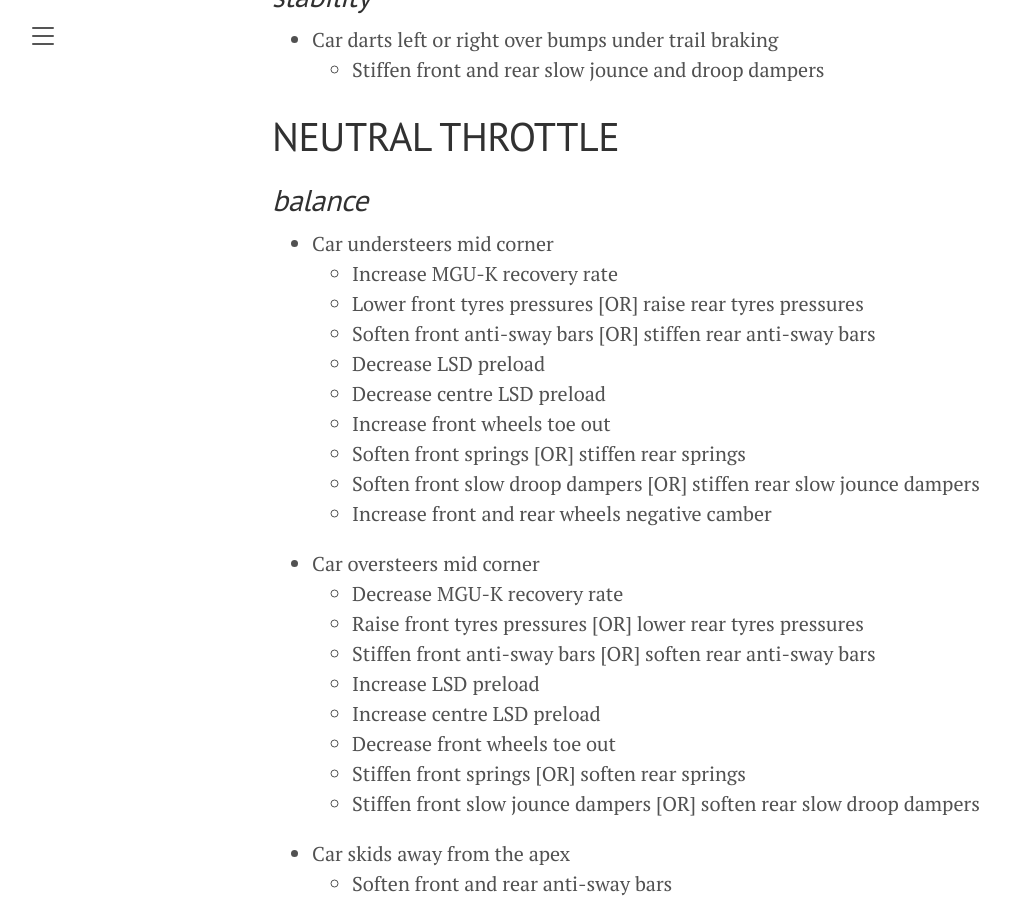
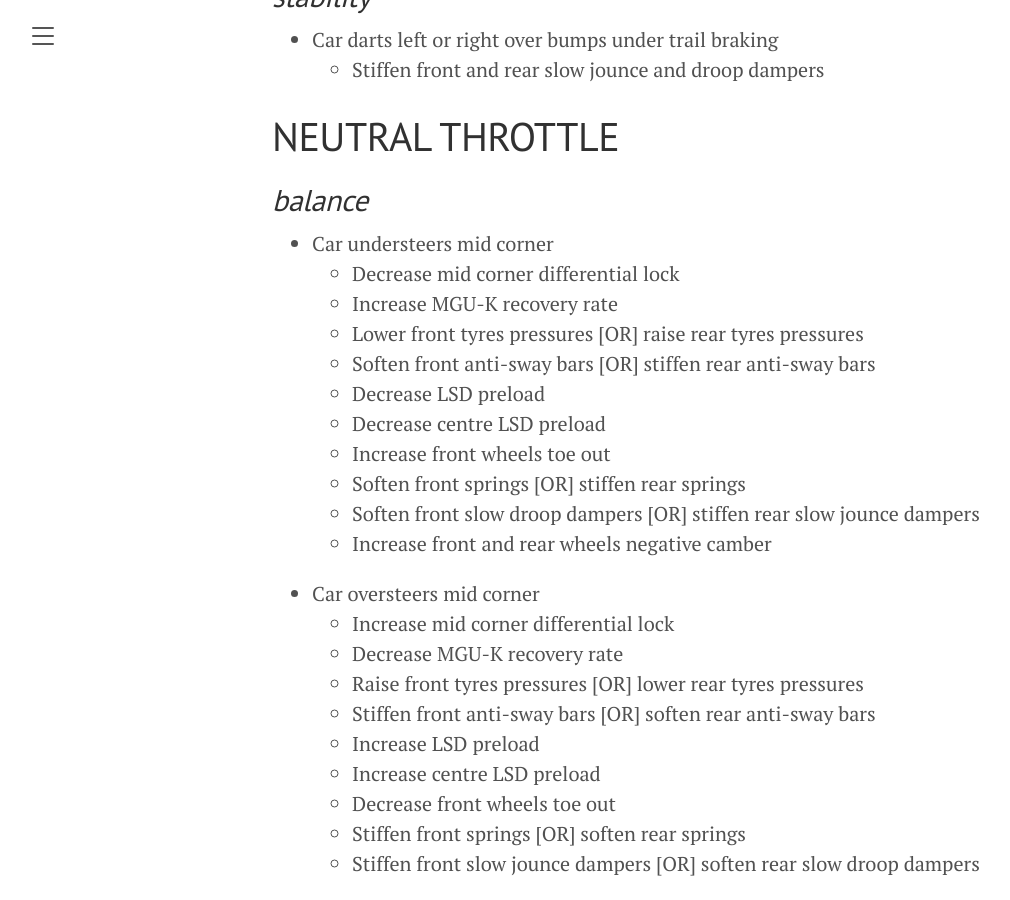
Before and after one commit to amenzwa/amenzwa.github.io, a Jekyll site: the page built from motorsport/adjust.md, in a window 1280 px wide and 900 px high, scrolled down 5978 px. Shown: the whole window, without its empty margins (8-1018 px from the left). Built offline with Jekyll 4.4.1, drawn with Linux system fonts in a browser that asks for light colours; our own code applies the rules of GitHub Pages for plain Markdown files.

Commit message:
mid corner diff lock

```diff
--- a/motorsport/adjust.md
+++ b/motorsport/adjust.md
@@ -164,6 +164,7 @@ The goals of car set-up are as follows:
 ## *balance*
 
 - Car understeers mid corner
+  - Decrease mid corner differential lock
   - Increase MGU-K recovery rate
   - Lower front tyres pressures [OR] raise rear tyres pressures
   - Soften front anti-sway bars [OR] stiffen rear anti-sway bars
@@ -174,6 +175,7 @@ The goals of car set-up are as follows:
   - Soften front slow droop dampers [OR] stiffen rear slow jounce dampers
   - Increase front and rear wheels negative camber
 - Car oversteers mid corner
+  - Increase mid corner differential lock
   - Decrease MGU-K recovery rate
   - Raise front tyres pressures [OR] lower rear tyres pressures
   - Stiffen front anti-sway bars [OR] soften rear anti-sway bars
```
